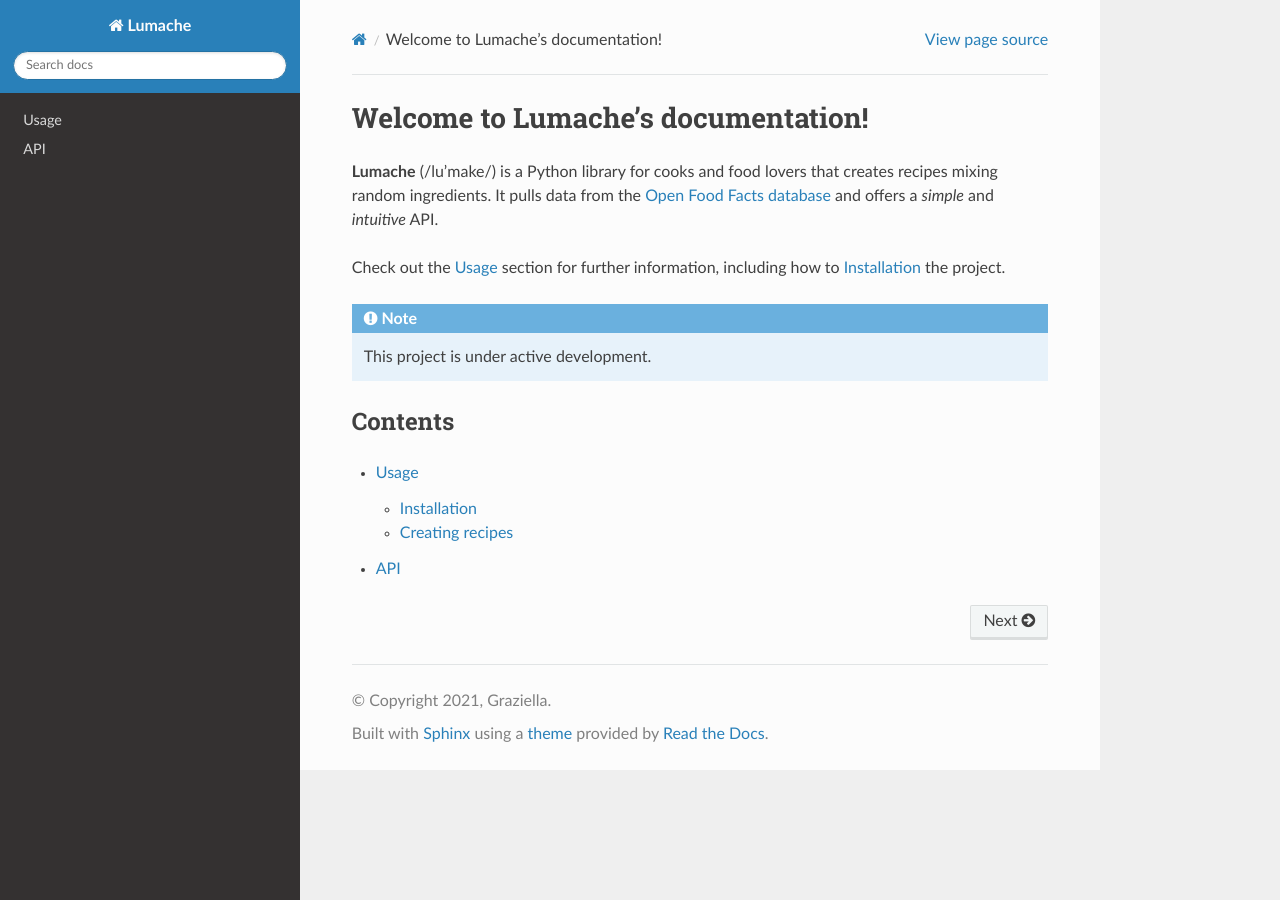
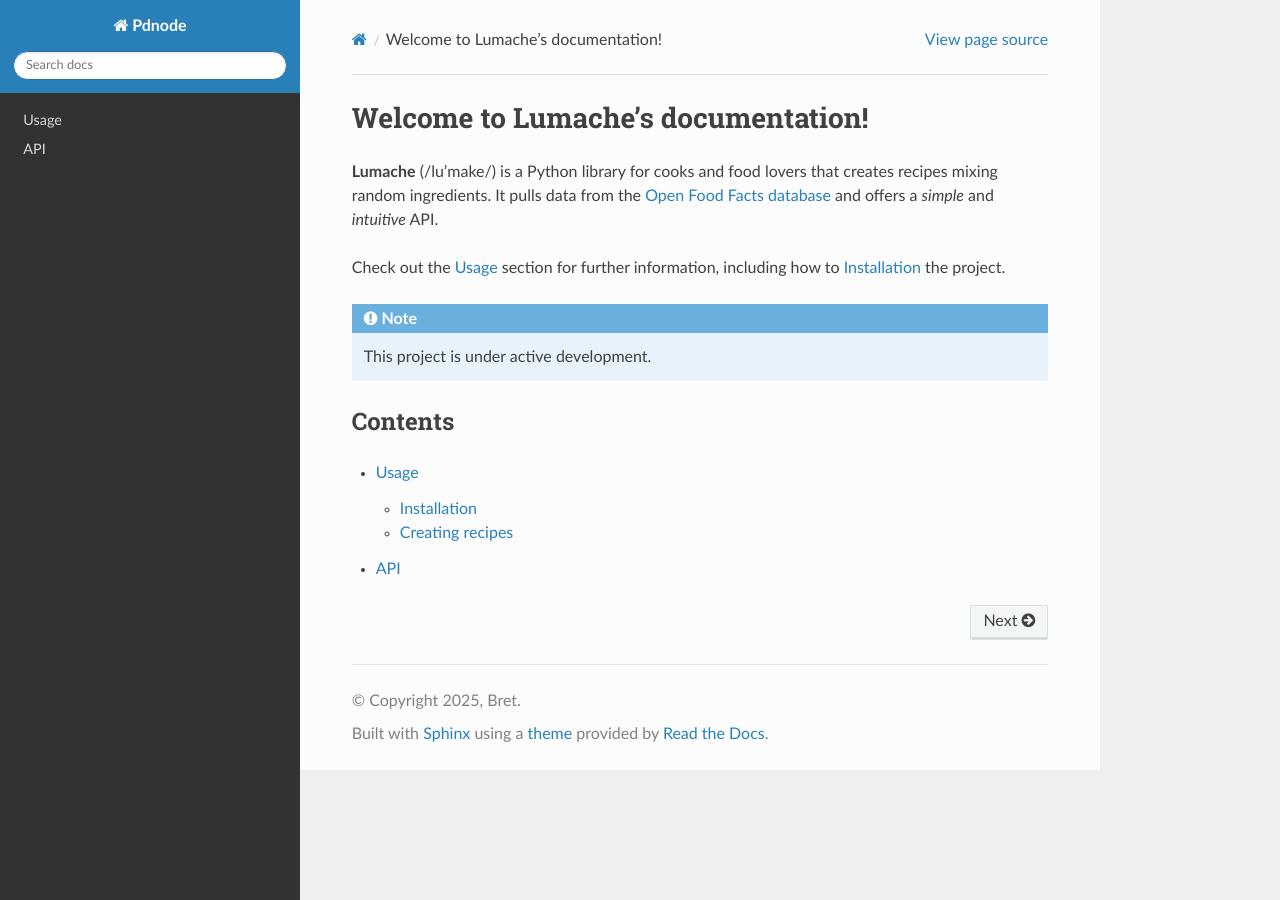
Before and after one commit to BretRen/readthedocs, a Sphinx documentation site: the page built from docs/source/index.rst, in a window 1280 px wide. Built offline with Sphinx 7.4.7 and the Read the Docs theme 3.1.0, drawn with Linux system fonts in a browser that asks for light colours.

Commit message:
Update conf.py

```diff
--- a/docs/source/conf.py
+++ b/docs/source/conf.py
@@ -2,9 +2,9 @@
 
 # -- Project information
 
-project = 'Lumache'
-copyright = '2021, Graziella'
-author = 'Graziella'
+project = 'Pdnode'
+copyright = '2025, Bret'
+author = 'Bret'
 
 release = '0.1'
 version = '0.1.0'
```
